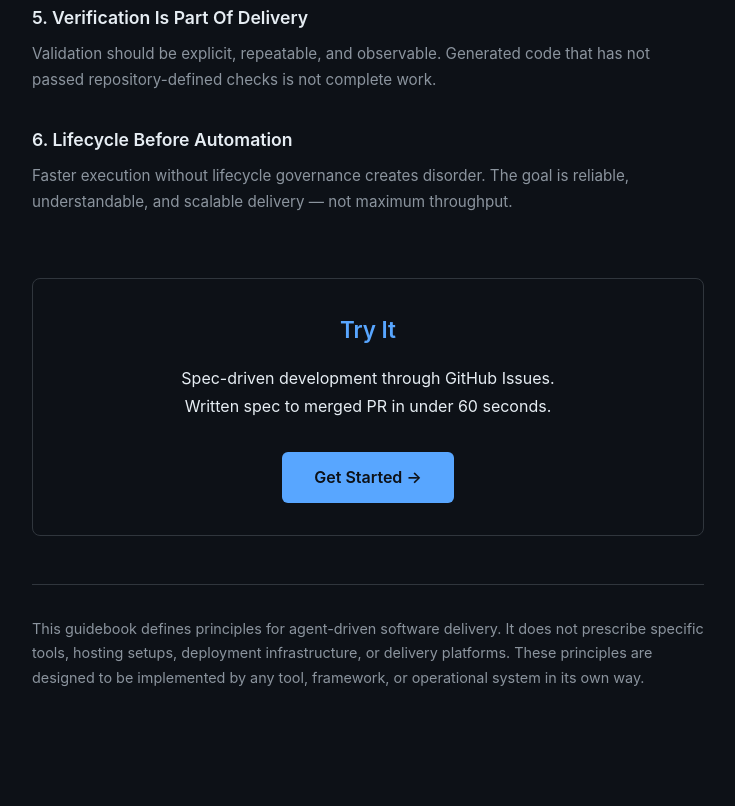
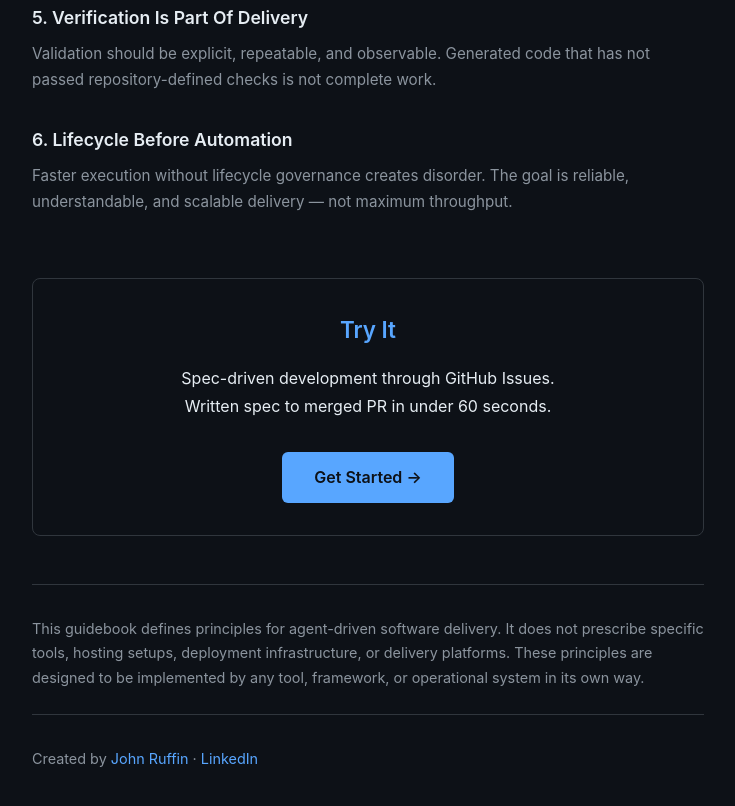
Before and after one commit to AgenticSDLC/agentic-sdlc-ops, a website: page docs/index.html in a window 1280 px wide. Shown: the part 1928-2734 px from the top of the page, without its empty margins (272-1007 px from the left). Before the commit the page ends 2666 px from the top, so only its background shows below. Drawn offline with Linux system fonts and the light colour scheme.

Commit message:
docs: add author credit to guidebook page

```diff
--- a/docs/index.html
+++ b/docs/index.html
@@ -169,5 +169,7 @@
 
   <p class="scope">This guidebook defines principles for agent-driven software delivery. It does not prescribe specific tools, hosting setups, deployment infrastructure, or delivery platforms. These principles are designed to be implemented by any tool, framework, or operational system in its own way.</p>
 
+  <p class="scope" style="margin-top: 1.5rem;">Created by <a href="https://johnruffin.io" style="color: var(--accent); text-decoration: none;">John Ruffin</a> · <a href="https://www.linkedin.com/in/johnruffin/" style="color: var(--accent); text-decoration: none;">LinkedIn</a></p>
+
 </body>
 </html>
```
